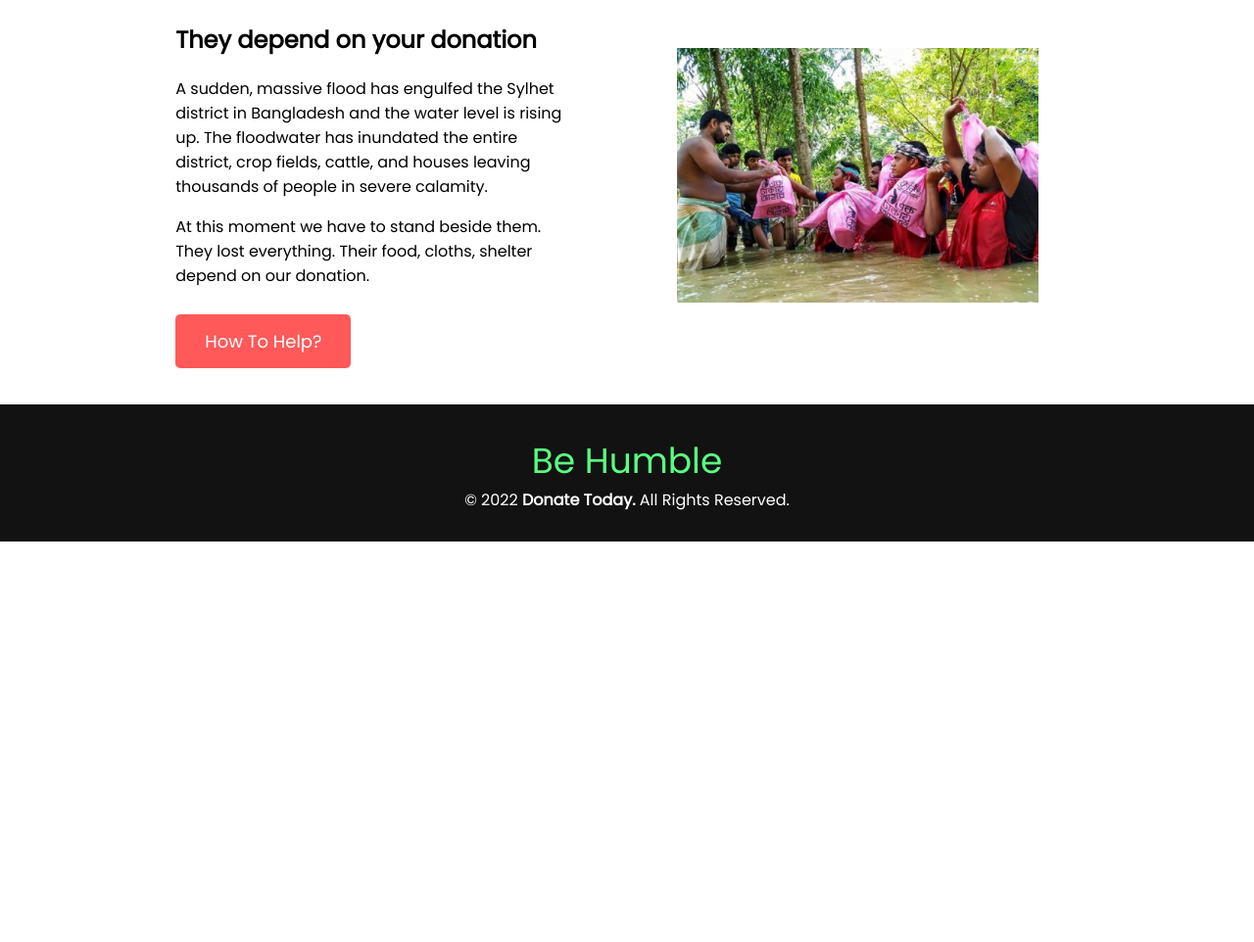
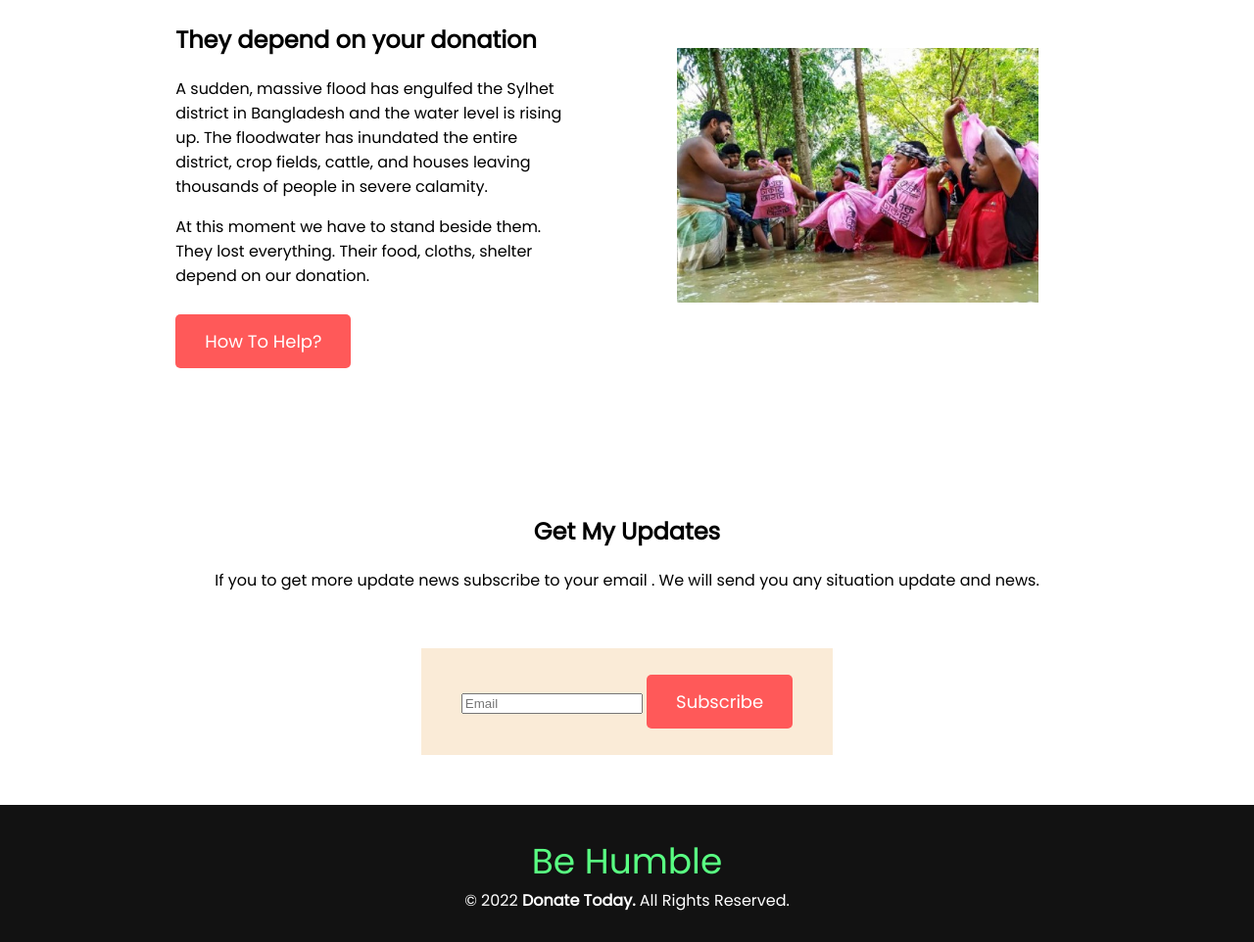
Before and after one commit to AriFullah3202/Donate, a plain HTML site: page index.html in a window 1280 px wide. Shown: the part 2173-3135 px from the top of the page at 98% size. Before the commit the page ends 2726 px from the top, so only its background shows below. Drawn offline with Linux system fonts and the light colour scheme.

Commit message:
situation news added

```diff
--- a/index.html
+++ b/index.html
@@ -96,6 +96,19 @@
         </div>
 
     </section>
+    <section class="get-my-update">
+        <div class="text-center">
+            <h2>Get My Updates</h2>
+            <p class="subscribe-text">If you to get more update news subscribe to your email . We will send you any
+                situation update and news.</p>
+        </div>
+        <div class="email-box">
+            <div class="newsletter-box">
+                <input type="email" placeholder="Email">
+                <a class="button" href="#">Subscribe</a>
+            </div>
+        </div>
+    </section>
 
 </body>
 <footer>
--- a/style.css
+++ b/style.css
@@ -162,6 +162,26 @@ section .donate-today-taka-input-text{
 #half-width img{
 width : 90%;
 }
+/* to get my update */
+.get-my-update{
+    display : flex;
+    flex-direction:  column;
+    align-items: center;
+    padding: 4% 10%;
+
+}
+.text-center{
+    text-align: center;
+    padding: 4%;
+}
+.email-box{
+    background-color: antiquewhite;
+    padding: 4% ;
+}
+.email-box input:focus {
+    outline: none;
+    border-bottom: 8px solid #DADADA;
+}
 
 
 
```
Also changed, not shown: 1 other file.
